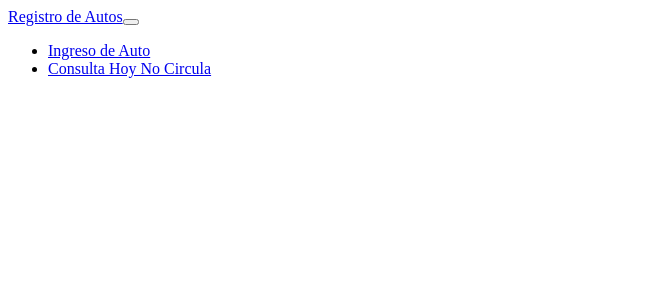
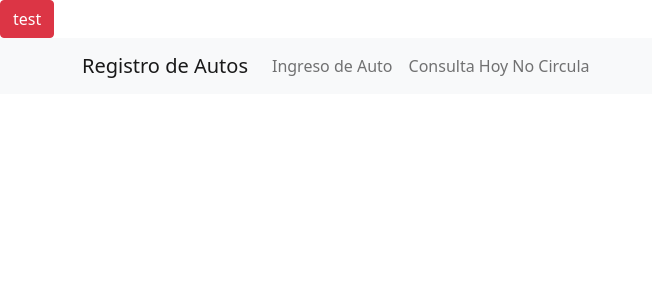
Before and after one commit to reaperjason/hoy-no-circula-frontend, an Angular app: page / in a window 1280 px wide. Shown: the top 300 px of the page, without its empty margins (0-652 px from the left). Built offline with nearby package versions, Linux system fonts and the light colour scheme.

Commit message:
bootstrap added

```diff
--- a/src/app/app.component.html
+++ b/src/app/app.component.html
@@ -1,3 +1,4 @@
+<button class="btn btn-danger">test</button>
 <nav class="navbar navbar-expand-lg navbar-light bg-light">
   <div class="container">
     <a class="navbar-brand" href="#">Registro de Autos</a>
--- a/src/index.html
+++ b/src/index.html
@@ -1,13 +1,20 @@
 <!doctype html>
 <html lang="en">
+
 <head>
   <meta charset="utf-8">
   <title>HoyNoCircula</title>
   <base href="/">
   <meta name="viewport" content="width=device-width, initial-scale=1">
+  <link href="https://cdn.jsdelivr.net/npm/bootstrap@5.0.2/dist/css/bootstrap.min.css" rel="stylesheet"
+    integrity="sha384-EVSTQN3/azprG1Anm3QDgpJLIm9Nao0Yz1ztcQTwFspd3yD65VohhpuuCOmLASjC" crossorigin="anonymous">
   <link rel="icon" type="image/x-icon" href="favicon.ico">
 </head>
+
 <body>
   <app-root></app-root>
 </body>
+<script src="https://cdn.jsdelivr.net/npm/bootstrap@5.0.2/dist/js/bootstrap.bundle.min.js"
+  integrity="sha384-MrcW6ZMFYlzcLA8Nl+NtUVF0sA7MsXsP1UyJoMp4YLEuNSfAP+JcXn/tWtIaxVXM" crossorigin="anonymous"></script>
+
 </html>
```
